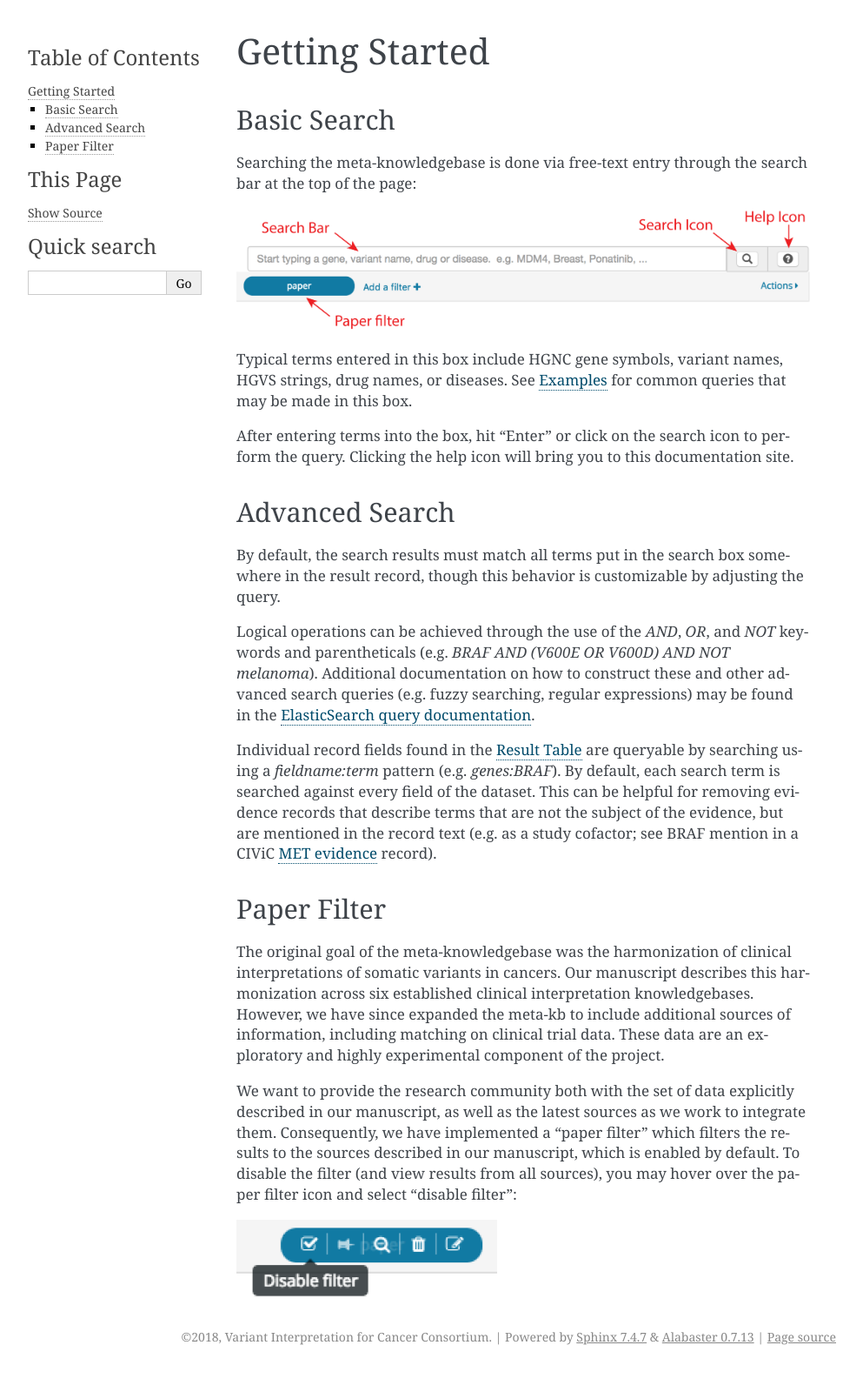
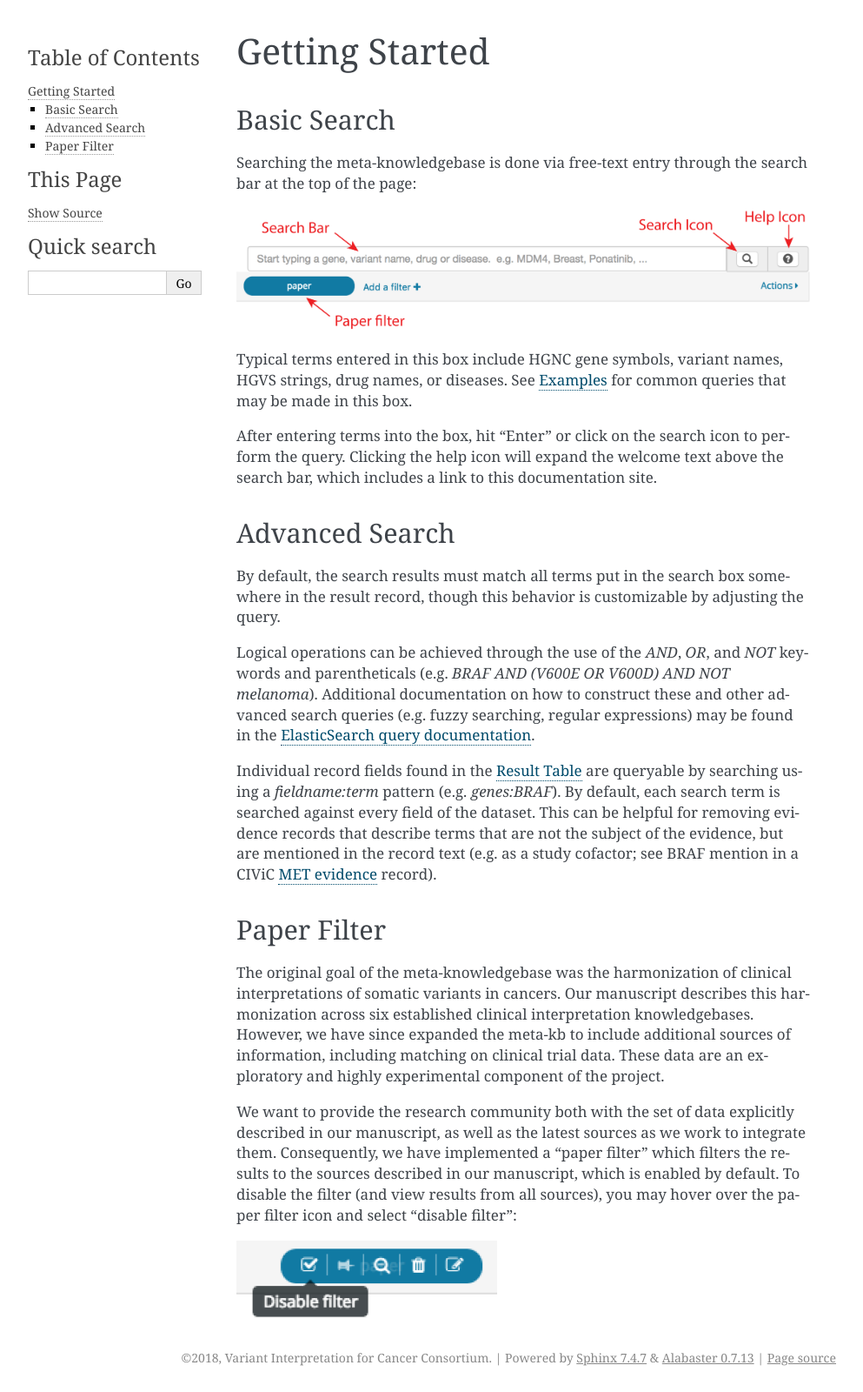
Before and after one commit to cancervariants/metakb, a Sphinx documentation site: the page built from docs/layout/search_bar.rst, in a window 1280 px wide. Shown: the whole page at 87% size, without its empty margins (148-1141 px from the left). Built offline with Sphinx 7.4.7, drawn with Linux system fonts in a browser that asks for light colours; before the commit the page ends 1576 px from its top, so only the background shows below that.

Commit message:
update help icon behavior text

```diff
--- a/docs/layout/search_bar.rst
+++ b/docs/layout/search_bar.rst
@@ -13,7 +13,8 @@ Typical terms entered in this box include HGNC gene symbols, variant names, HGVS
 drug names, or diseases. See :ref:`examples` for common queries that may be made in this box.
 
 After entering terms into the box, hit "Enter" or click on the search icon to perform the query.
-Clicking the help icon will bring you to this documentation site.
+Clicking the help icon will expand the welcome text above the search bar, which includes a link
+to this documentation site.
 
 
 Advanced Search
```
